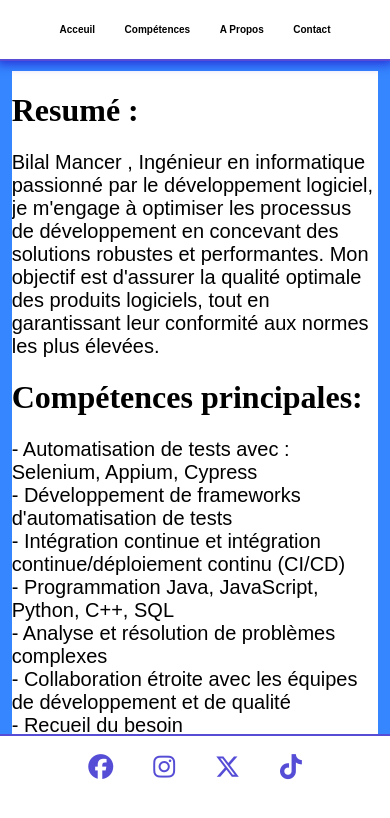
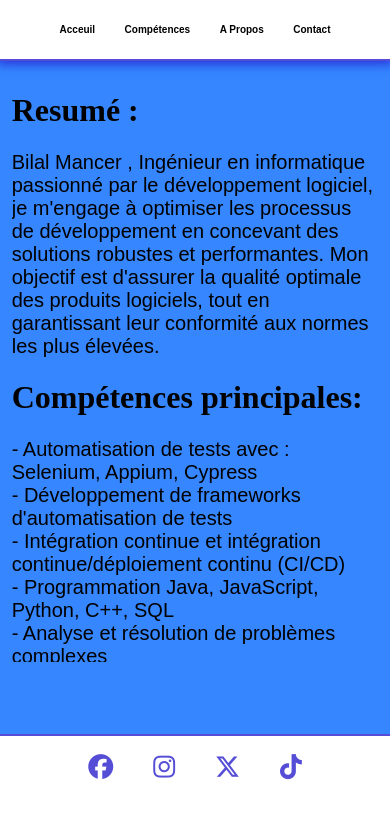
Before and after one commit to abdbilal146/my_portfolio, an Angular app: page /about-me in a window 390 px wide. Shown: the top 818 px of the page. Built offline with nearby package versions, Linux system fonts and the light colour scheme.

Commit message:
about me page scroll down fixed for mobile resolution

```diff
--- a/src/app/components/about-me-page/about-me-page.component.css
+++ b/src/app/components/about-me-page/about-me-page.component.css
@@ -12,11 +12,6 @@
 .contenu-container{
     position: absolute;
     margin: 3%;
-    overflow-y: scroll;
-    overflow-x: hidden;
-    scrollbar-width: none;
-    height: 80vh;
-    background: white;
 }
 
 .contenu-container p {
@@ -29,12 +24,20 @@
         height: 80vh;
     }
     .contenu-container{
-        height: 80vh;
+        height: 70vh;
+        overflow-y: scroll;
+        overflow-x: hidden;
+        scrollbar-width: none;
     }
 }
 
 @media (max-width: 380px){
     .contact-page-container{
-        height: 90vh;
+        height: 80vh;
+    }
+    .contenu-container{
+        overflow-y: scroll;
+        overflow-x: hidden;
+        scrollbar-width: none;
     }
 }
```
